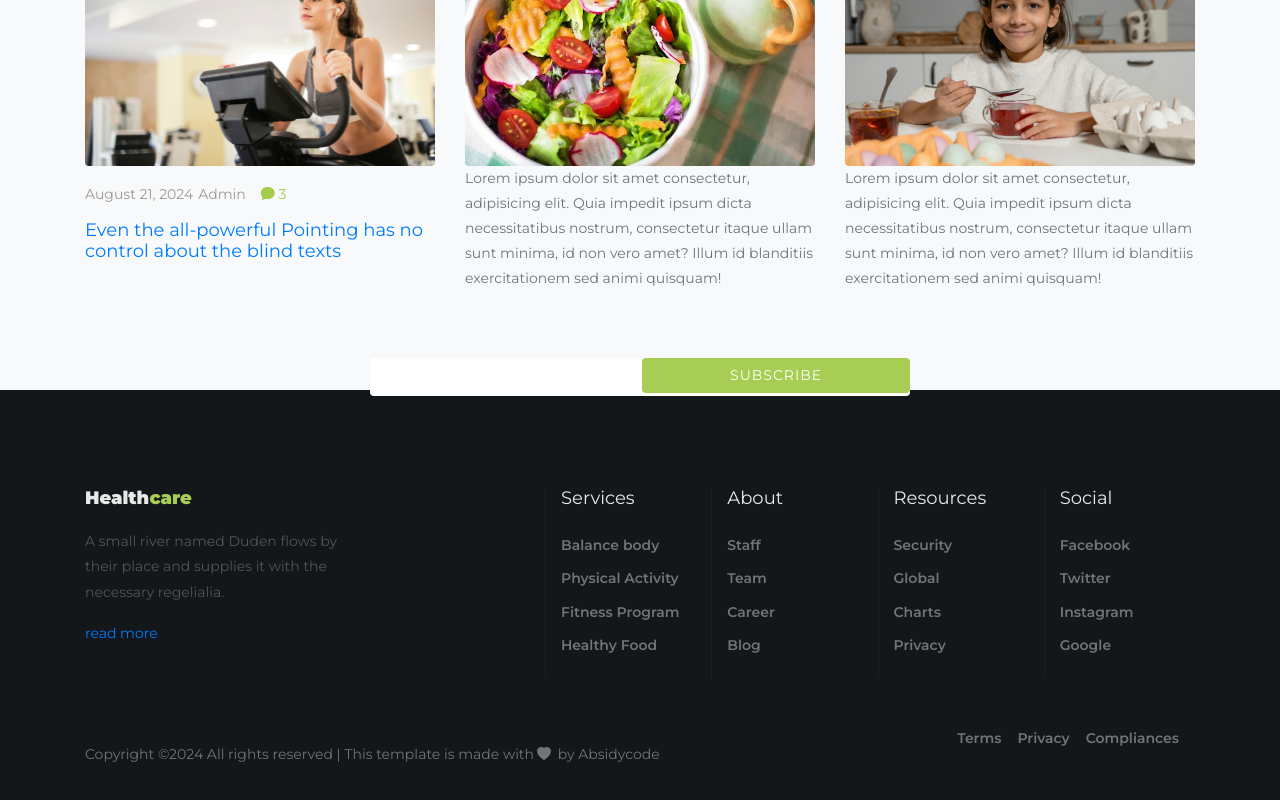
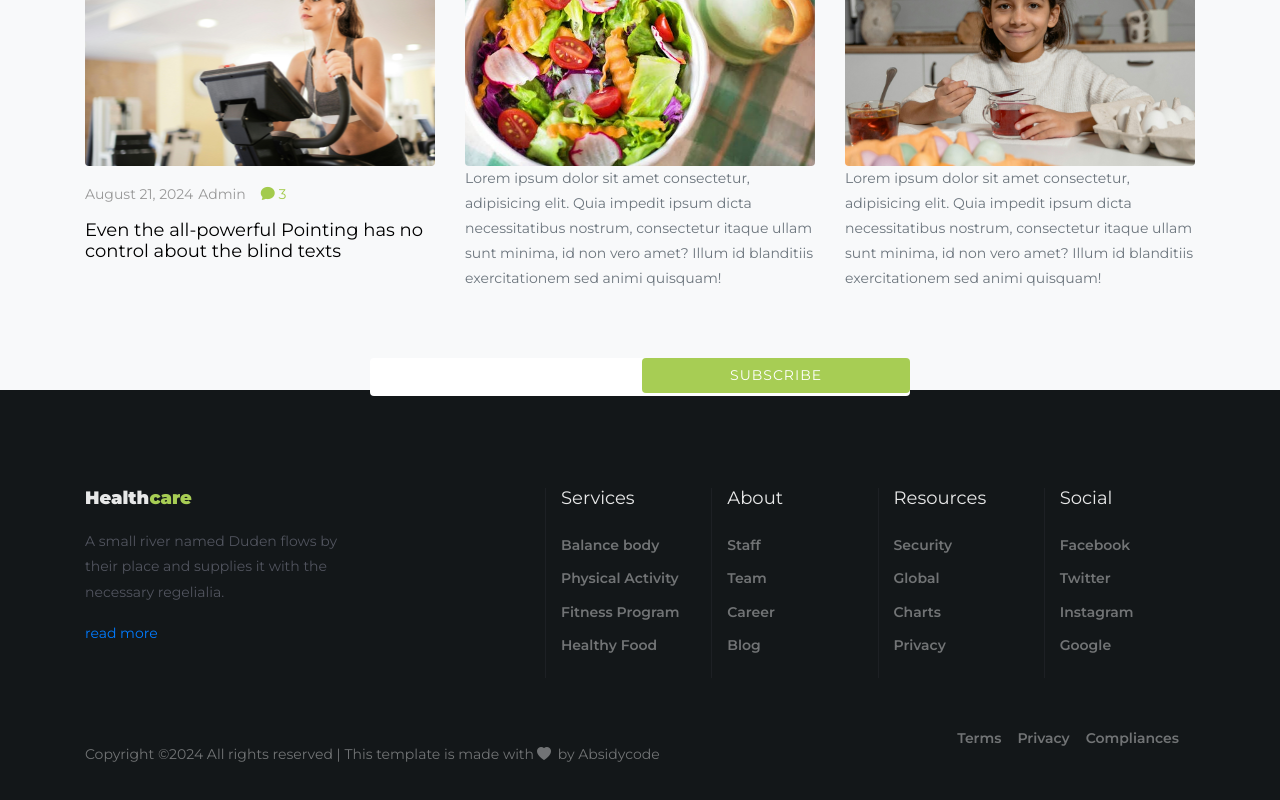
Before and after one commit to Olamilekan10/Affiliate-web, a React (Create React App) app: page / in a window 1280 px wide. Shown: the part 5549-6349 px from the top of the page. Built offline with nearby package versions, Linux system fonts and the light colour scheme; the HTML template or start-up script is replaced by a standard one.

Commit message:
styled the heading class a tag

```diff
--- a/src/components/News&Blogs/NewsBlogs.css
+++ b/src/components/News&Blogs/NewsBlogs.css
@@ -46,8 +46,11 @@
 
 .blog-entry .meta > div a {
     color: #999999;
+    text-decoration: none;
     font-weight: 400;
 }
+
+
 
 .blog-entry .text .meta-chat {
     color: #a3cb4c;
@@ -65,3 +68,8 @@
     margin-bottom: 16px;
     font-weight: 400;
 }
+
+.blog-entry .text .heading a {
+    color: #000000;
+    text-decoration: none;
+}
```
